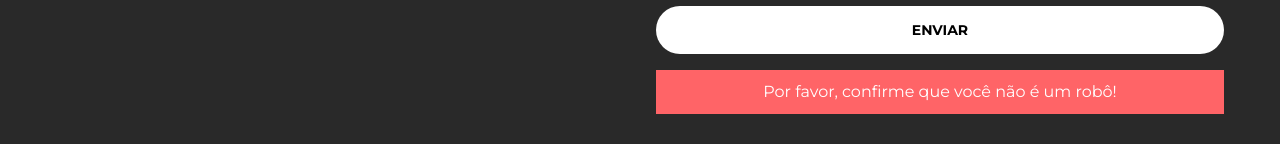
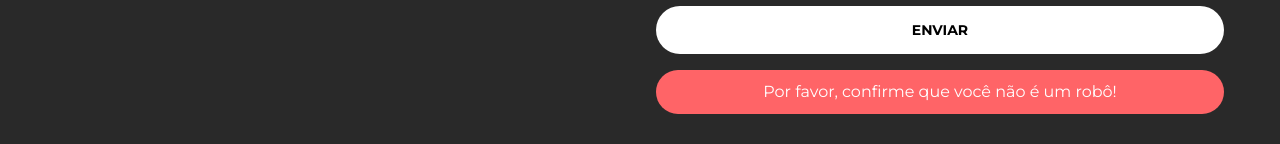
Before and after one commit to DouglasCorreia/douglas-rocha-portfolio, a Next.js app: page / in a window 1280 px wide. Both pictures are taken after typing "Sample", "name@example.com", "Sample" into the empty fields and a click on the button "ENVIAR". Shown: the part 4269-4413 px from the top of the page. Built offline with nearby package versions, Linux system fonts and the light colour scheme; no server answers.

Commit message:
style: Melhorado o estilo das mensagens no formulário de contato.

```diff
--- a/sections/Contact.tsx
+++ b/sections/Contact.tsx
@@ -176,9 +176,9 @@ function Contact () {
                             </motion.button>
                         </form>
 
-                        {status === "success" && <p className="mt-4 block leading-none text-center py-3.5 text-white bg-green-400">Mensagem enviada!</p>}
-                        {status === "error-recaptcha" && <p className="mt-4 block leading-none text-center py-3.5 text-white bg-red-400">Por favor, confirme que você não é um robô!</p>}
-                        {status === "error" && <p className="mt-4 block leading-none text-center py-3.5 text-white bg-red-400">Erro ao enviar.</p>}
+                        {status === "success" && <p className="rounded-full mt-4 block leading-none text-center py-3.5 text-white bg-green-400">Mensagem enviada!</p>}
+                        {status === "error-recaptcha" && <p className="rounded-full mt-4 block leading-none text-center py-3.5 text-white bg-red-400">Por favor, confirme que você não é um robô!</p>}
+                        {status === "error" && <p className="rounded-full mt-4 block leading-none text-center py-3.5 text-white bg-red-400">Erro ao enviar.</p>}
                     </div>
                 </motion.div>
             </div>
```
